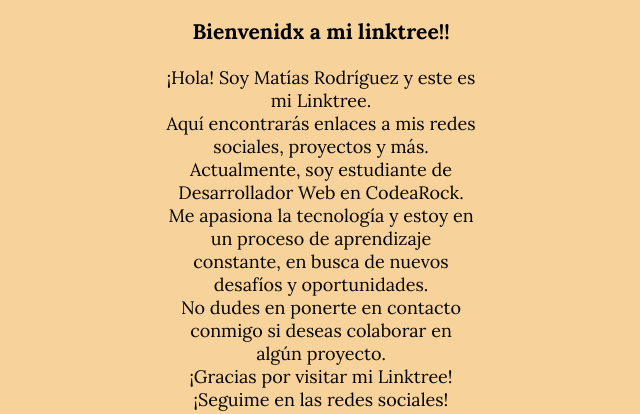
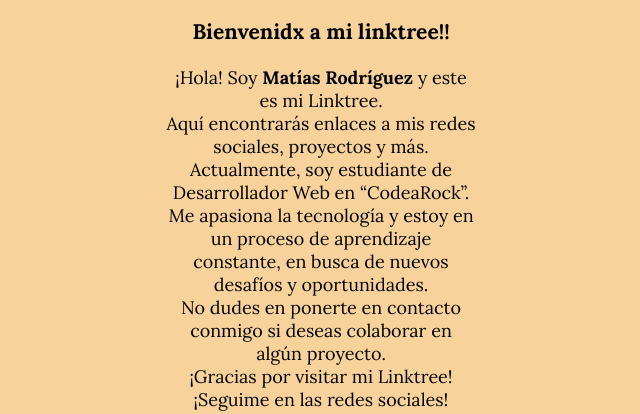
Before and after one commit to Moro-Dev/Moro-Dev.github.io, a plain HTML site: page index.html in a window 1280 px wide. Shown: the part 381-795 px from the top of the page, without its empty margins (319-959 px from the left). Drawn offline with Linux system fonts and the light colour scheme.

Commit message:
detalles de textos

```diff
--- a/index.html
+++ b/index.html
@@ -69,7 +69,7 @@
         <h3>Bienvenidx a mi linktree!!</h3>
 
         <p>
-          ¡Hola! Soy Matías Rodríguez y este es mi Linktree. <br> Aquí encontrarás enlaces a mis redes sociales, proyectos y más. <br> Actualmente, soy estudiante de Desarrollador Web en CodeaRock. Me apasiona la tecnología y estoy en un proceso de aprendizaje constante, en busca de nuevos desafíos y oportunidades. <br>No dudes en ponerte en contacto conmigo si deseas colaborar en algún proyecto. <br>¡Gracias por visitar mi Linktree!¡Seguime en las redes sociales! <br> ¡Hasta pronto!
+          ¡Hola! Soy <strong>Matías Rodríguez</strong> y este es mi Linktree. <br> Aquí encontrarás enlaces a mis redes sociales, proyectos y más. <br> Actualmente, soy estudiante de Desarrollador Web en <q>CodeaRock</q>. Me apasiona la tecnología y estoy en un proceso de aprendizaje constante, en busca de nuevos desafíos y oportunidades. <br>No dudes en ponerte en contacto conmigo si deseas colaborar en algún proyecto. <br>¡Gracias por visitar mi Linktree!¡Seguime en las redes sociales! <br> ¡Hasta pronto!
       </section>
       <div class="container">
         <img src="img/icons8-invierno-48.png" alt="invierno">
```
